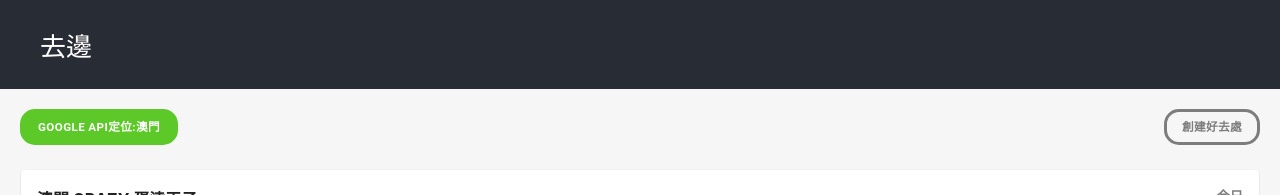
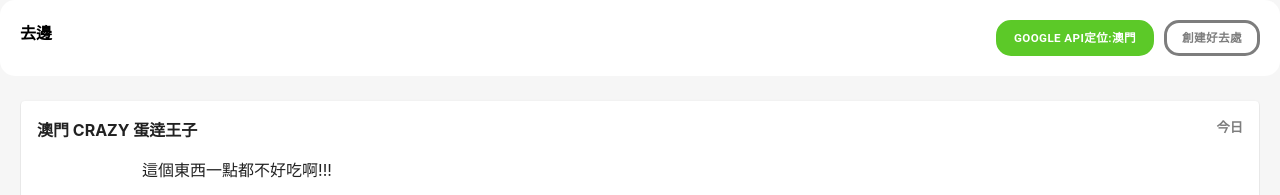
Before and after one commit to pkkwilliam/localdeal_react, a React (Create React App) app: page / in a window 1280 px wide. Shown: the top 195 px of the page. Built offline with nearby package versions, Linux system fonts and the light colour scheme.

Commit message:
make changes to header, move all buttons to the header

```diff
--- a/src/common/stylesheet.ts
+++ b/src/common/stylesheet.ts
@@ -2,6 +2,7 @@
 const borderRadius = 15;
 
 // color
+const BLACK = "black"; // TODO replace this with HEX code
 const BLUE = "#78C5EF";
 const DARK_GREY = "#7D7D7D";
 const GREEN = "#5CC928";
@@ -16,9 +17,11 @@ export interface StyleSheet {
     borderRadius: number;
   };
   color: {
+    black: string;
+    lightGrey: string;
     primaryColor: string;
     secondaryColor: string;
-    lightGrey: string;
+    white: string;
   };
   font: {
     fontSize: number;
@@ -40,9 +43,11 @@ export const styleSchema: StyleSheet = {
     borderRadius
   },
   color: {
+    black: BLACK,
     primaryColor: BLUE,
     secondaryColor: DARK_GREY,
-    lightGrey: LIGHT_GREY
+    lightGrey: LIGHT_GREY,
+    white: WHITE
   },
   font: {
     fontSize: FONT_SIZE,
--- a/src/component/header/header.tsx
+++ b/src/component/header/header.tsx
@@ -2,9 +2,72 @@ import React from "react";
 import ApplicationComponent from "../../common/applicationComponent";
 import "../../App.css";
 import { HeaderView } from ".";
+import { ReduxState } from "../../common/redux/reducers";
+import CurrentArea from "../../modal/currentArea";
+import { Address } from "../../modal/deal";
+import { connect } from "react-redux";
+import { AddressPrediction } from "../addressPrediction";
 
-export default class Header extends ApplicationComponent {
+interface Props {
+  addressesPrediction: Address[];
+  position: CurrentArea;
+  selectedAddress: Address;
+}
+
+interface State {
+  isCreateDealDrawerOpen: boolean;
+  useAutoLocation: boolean;
+}
+
+export class Header extends ApplicationComponent<Props, State> {
+  constructor(props: Props) {
+    super(props);
+    this.state = {
+      isCreateDealDrawerOpen: false,
+      useAutoLocation: true
+    };
+  }
+
   render() {
-    return <HeaderView />;
+    return (
+      <HeaderView
+        isCreateDealDrawerOpen={this.state.isCreateDealDrawerOpen}
+        onClickCreateDeal={this.onClickCreateDeal}
+        onCloseCreateDeal={this.onCloseCreateDeal}
+        onClickLocationButton={this.onClickLocationButton}
+        selectedAddress={this.props.selectedAddress}
+      />
+    );
   }
+
+  protected onClickCreateDeal = () => {
+    // need to complete
+    console.log("onClickCreateDeal");
+    this.setState({
+      isCreateDealDrawerOpen: true
+    });
+  };
+
+  protected onCloseCreateDeal = () => {
+    console.log("onCloseCreateDeal");
+    this.setState({
+      isCreateDealDrawerOpen: false
+    });
+  };
+
+  protected onClickLocationButton = () => {
+    // need to complete
+    console.log("onClickLocationButton");
+    this.setState({
+      useAutoLocation: true
+    });
+  };
 }
+
+const mapStateToProps = (state: ReduxState): Props => ({
+  addressesPrediction: state.addressesPrediction,
+  position: state.position,
+  selectedAddress: state.selectedAddress
+});
+
+export default connect(mapStateToProps)(Header);
--- a/src/component/header/header.view.tsx
+++ b/src/component/header/header.view.tsx
@@ -2,12 +2,134 @@ import React from "react";
 import ApplicationComponent from "../../common/applicationComponent";
 import "../../App.css";
 
-export default class HeaderView extends ApplicationComponent {
+import { Address } from "../../modal/deal";
+import { H5, styleSchema, View, H4 } from "../../common";
+import { Button, Drawer } from "@material-ui/core";
+import { CreateDealLandingPage } from "../createDealLandingPage";
+import CircularProgress from "@material-ui/core/CircularProgress";
+import { AddressPrediction } from "../addressPrediction";
+
+export interface Props {
+  isCreateDealDrawerOpen: boolean;
+  onClickCreateDeal: () => void;
+  onCloseCreateDeal: () => void;
+  onClickLocationButton: () => void;
+  selectedAddress: Address;
+}
+
+export default class HeaderView extends ApplicationComponent<Props> {
   render() {
     return (
-      <div className="App-header">
-        <p>{this.appContext.labels.title}</p>
-      </div>
+      <View isFlexDirectionRow={true} style={styles.rootContainer}>
+        <AddressPrediction />
+        <this.CreateDealDrawer />
+        <this.HeaderTextAndLogo />
+        <this.TopBarSection />
+      </View>
+      // <div className="App-header">
+      // </div>
     );
   }
+
+  CreateDealDrawer = () => {
+    return (
+      <Drawer
+        anchor={"top"}
+        open={this.props.isCreateDealDrawerOpen}
+        onClose={this.props.onCloseCreateDeal}
+      >
+        <CreateDealLandingPage onClickClose={this.props.onCloseCreateDeal} />
+      </Drawer>
+    );
+  };
+
+  CreateNewDealButton = () => {
+    return (
+      <Button
+        style={styles.createNewButton}
+        onClick={this.props.onClickCreateDeal}
+        variant="outlined"
+      >
+        <H5>{this.appContext.labels.landingPage.createDealButton}</H5>
+      </Button>
+    );
+  };
+
+  HeaderTextAndLogo = () => {
+    return <H4>{this.appContext.labels.title}</H4>;
+  };
+
+  LocationButton = () => {
+    const showCircularProgressor: boolean =
+      this.props.selectedAddress && this.props.selectedAddress.area !== "";
+    return (
+      <Button
+        disabled={true}
+        onClick={this.props.onClickLocationButton}
+        style={styles.searchMethodLabel}
+        variant="outlined"
+      >
+        <View isFlexDirectionRow={true} style={styles.locationButtonContainer}>
+          <H5 color={styleSchema.font.white}>
+            {`${this.appContext.labels.landingPage.geolocationProvider}:`}
+          </H5>
+          {showCircularProgressor ? (
+            <H5 color={styleSchema.font.white}>
+              {this.props.selectedAddress.area}
+            </H5>
+          ) : (
+            <CircularProgress
+              size={15}
+              style={styles.circularProgress}
+              variant={"indeterminate"}
+            />
+          )}
+        </View>
+      </Button>
+    );
+  };
+
+  TopBarSection = () => {
+    return (
+      <View isFlexDirectionRow={true} style={styles.buttonContainer}>
+        <this.LocationButton />
+        <this.CreateNewDealButton />
+      </View>
+    );
+  };
 }
+
+const styles = {
+  buttonContainer: {
+    justifyContent: "space-between"
+  },
+  circularProgress: {
+    marginLeft: 5
+  },
+  createNewButton: {
+    borderColor: styleSchema.color.secondaryColor,
+    borderRadius: styleSchema.button.borderRadius,
+    borderWidth: 3
+  },
+  locationButtonContainer: {
+    alignItems: "center",
+    justifyContent: "center"
+  },
+  rootContainer: {
+    backgroundColor: styleSchema.color.white,
+    justifyContent: "space-between",
+    padding: 20,
+    borderColor: styleSchema.remind.primaryColor,
+    borderRadius: styleSchema.button.borderRadius,
+    borderWidth: 3
+  },
+  searchMethodLabel: {
+    backgroundColor: styleSchema.remind.primaryColor,
+    borderColor: styleSchema.remind.primaryColor,
+    borderRadius: styleSchema.button.borderRadius,
+    marginRight: 10,
+    borderWidth: 3,
+    paddingBottom: 5,
+    paddingTop: 5
+  }
+};
--- a/src/component/landingPage/landingPage.tsx
+++ b/src/component/landingPage/landingPage.tsx
@@ -83,21 +83,6 @@ export class LandingPage extends ApplicationComponent<Props, State> {
     console.log("onBlurTextField");
   };
 
-  protected onClickCreateDeal = () => {
-    // need to complete
-    console.log("onClickCreateDeal");
-    this.setState({
-      isCreateDealDrawerOpen: true
-    });
-  };
-
-  protected onCloseCreateDeal = () => {
-    console.log("onCloseCreateDeal");
-    this.setState({
-      isCreateDealDrawerOpen: false
-    });
-  };
-
   protected onClickedCard = () => {
     // need to complete
     console.log("Card Clicked");
@@ -108,14 +93,6 @@ export class LandingPage extends ApplicationComponent<Props, State> {
     console.log("onClickedDealSection");
     this.setState({
       showSearchButton: false
-    });
-  };
-
-  protected onClickLocationButton = () => {
-    // need to complete
-    console.log("onClickLocationButton");
-    this.setState({
-      useAutoLocation: true
     });
   };
 
@@ -166,20 +143,15 @@ export class LandingPage extends ApplicationComponent<Props, State> {
     return (
       <LandingPageView
         deals={this.props.deals}
-        isCreateDealDrawerOpen={isCreateDealDrawerOpen}
         onBlurTextField={this.onBlurTextField}
         onClickCard={this.onClickedCard}
-        onClickCreateDeal={this.onClickCreateDeal}
-        onCloseCreateDeal={this.onCloseCreateDeal}
         onClickDealSection={this.onClickedDealSection}
-        onClickLocationButton={this.onClickLocationButton}
         onClickSearch={this.onClickSearch}
         onChangeSearchTextField={this.onChangeSearchTextField}
         onFocusTextField={this.onFocusTextField}
         selectedAddress={this.props.selectedAddress}
         showSearchButton={showSearchButton}
         textFieldValue={textFieldValue}
-        useAutoLocation={useAutoLocation}
       />
     );
   }
--- a/src/component/landingPage/landingPage.view.tsx
+++ b/src/component/landingPage/landingPage.view.tsx
@@ -17,64 +17,28 @@ import CircularProgress from "@material-ui/core/CircularProgress";
 
 export interface Props {
   deals: Deal[];
-  isCreateDealDrawerOpen: boolean;
   onBlurTextField: () => void;
   onClickCard: () => void;
-  onClickCreateDeal: () => void;
-  onCloseCreateDeal: () => void;
   onClickDealSection: () => void;
-  onClickLocationButton: () => void;
   onClickSearch: () => void;
   onChangeSearchTextField: (text: string) => void;
   onFocusTextField: () => void;
   selectedAddress: Address;
   showSearchButton: boolean;
   textFieldValue: string;
-  useAutoLocation: boolean;
 }
 
 export default class LandingPageView extends ApplicationComponent<Props> {
   render() {
     return (
       <View style={styles.rootContainer}>
-        <this.TopBarSection />
-        <AddressPrediction />
         <this.BodySection />
       </View>
     );
   }
 
   BodySection = () => {
-    return (
-      <>
-        <this.CreateDealSection />
-        <this.DealsSection />
-      </>
-    );
-  };
-
-  CreateDealSection = () => {
-    return (
-      <Drawer
-        anchor={"top"}
-        open={this.props.isCreateDealDrawerOpen}
-        onClose={() => this.props.onCloseCreateDeal()}
-      >
-        <CreateDealLandingPage onClickClose={this.props.onCloseCreateDeal} />
-      </Drawer>
-    );
-  };
-
-  CreateNewDealButton = () => {
-    return (
-      <Button
-        style={styles.createNewButton}
-        onClick={() => this.props.onClickCreateDeal()}
-        variant="outlined"
-      >
-        <H5>{this.appContext.labels.landingPage.createDealButton}</H5>
-      </Button>
-    );
+    return <this.DealsSection />;
   };
 
   DealsSection = () => {
@@ -95,36 +59,6 @@ export default class LandingPageView extends ApplicationComponent<Props> {
       >
         {dealsCard.length ? dealsCard : <this.NoDealInArea />}
       </Box>
-    );
-  };
-
-  LocationButton = () => {
-    const showCircularProgressor: boolean =
-      this.props.selectedAddress && this.props.selectedAddress.area !== "";
-    return (
-      <Button
-        disabled={true}
-        onClick={this.props.onClickLocationButton}
-        style={styles.searchMethodLabel.coordinate}
-        variant="outlined"
-      >
-        <View isFlexDirectionRow={true} style={styles.locationButtonContainer}>
-          <H5 color={styleSchema.font.white}>
-            {`${this.appContext.labels.landingPage.geolocationProvider}:`}
-          </H5>
-          {showCircularProgressor ? (
-            <H5 color={styleSchema.font.white}>
-              {this.props.selectedAddress.area}
-            </H5>
-          ) : (
-            <CircularProgress
-              size={15}
-              style={styles.circularProgress}
-              variant={"indeterminate"}
-            />
-          )}
-        </View>
-      </Button>
     );
   };
 
@@ -153,18 +87,6 @@ export default class LandingPageView extends ApplicationComponent<Props> {
         onFocus={() => this.props.onFocusTextField()}
         text={this.appContext.labels.landingPage.area}
       />
-    );
-  };
-
-  TopBarSection = () => {
-    return (
-      <View isFlexDirectionRow={true} style={styles.topBarContainer}>
-        <this.LocationButton />
-        {/* Not sure if we want search for now */}
-        {/* <this.TextFieldArea />
-        <this.SearchButton /> */}
-        <this.CreateNewDealButton />
-      </View>
     );
   };
 
```
Also changed, not shown: 17 other files (tests, documents, lock files or other folders).
